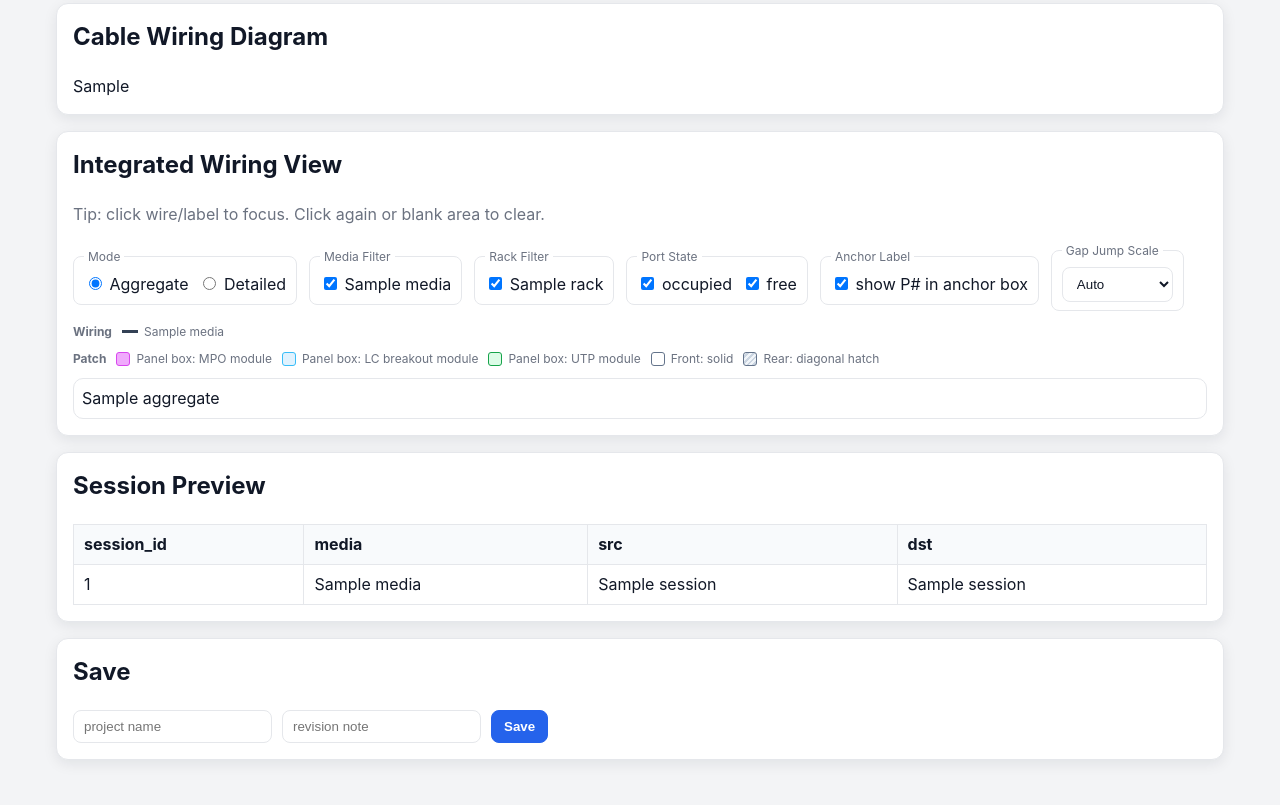
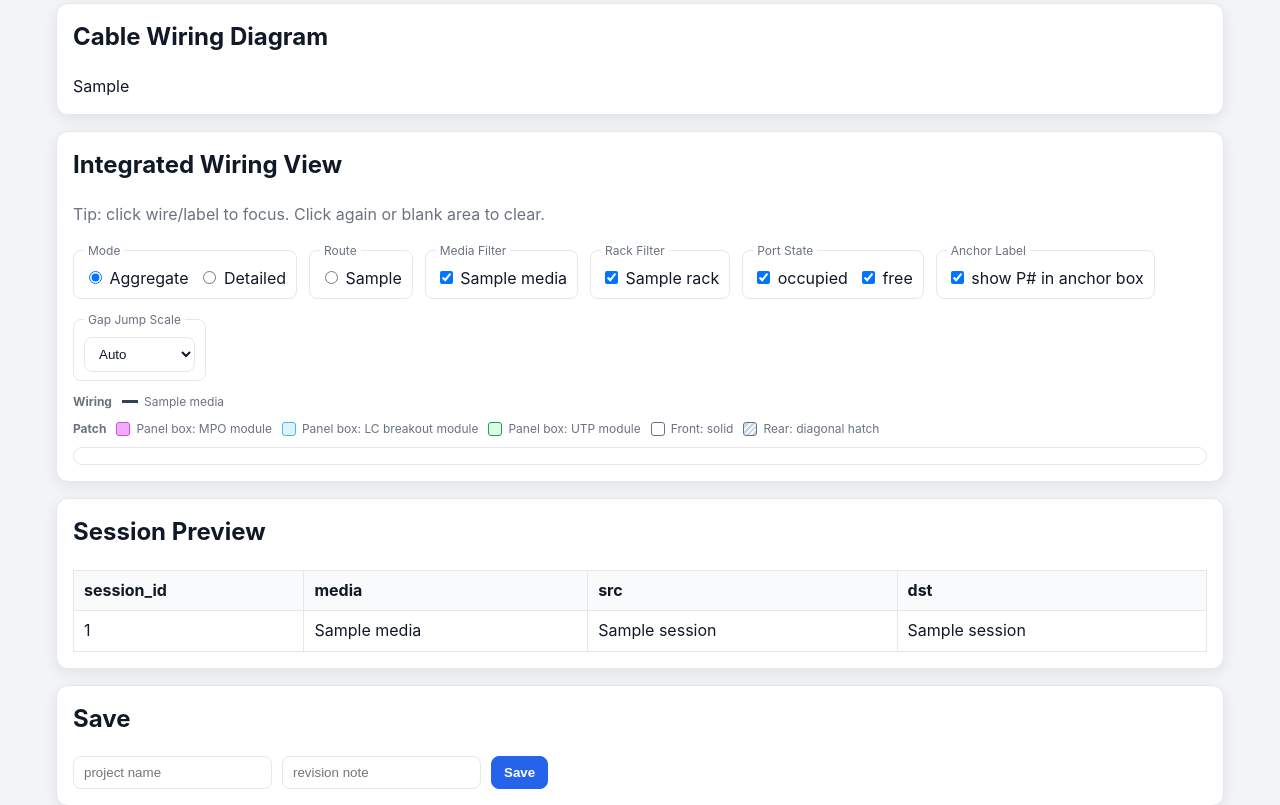
Before and after one commit to icecake0141/patchwork, a Flask app: template templates/trial.html in a window 1280 px wide. Shown: the part 777-1582 px from the top of the page. Before the commit the page ends 1552 px from the top, so only its background shows below. Run offline with Flask 3, Linux system fonts and the light colour scheme; the template is opened without the code that fills it: most values are stand-ins (such as "Sample title", 1, 10 or a date in 2020).

Commit message:
Add route mode options and improve highway/stagger routing

```diff
--- a/app.py
+++ b/app.py
@@ -98,9 +98,21 @@ def create_app() -> Flask:
             for rack in racks
         }
         wiring_svg_text = wiring_svg(result)
+        integrated_route_modes = ["direct", "detour", "highway", "stagger"]
         integrated_wiring_svgs = {
-            "aggregate": integrated_wiring_svg(result, mode="aggregate"),
-            "detailed": integrated_wiring_svg(result, mode="detailed"),
+            route_mode: {
+                "aggregate": integrated_wiring_svg(
+                    result,
+                    mode="aggregate",
+                    route_mode=route_mode,
+                ),
+                "detailed": integrated_wiring_svg(
+                    result,
+                    mode="detailed",
+                    route_mode=route_mode,
+                ),
+            }
+            for route_mode in integrated_route_modes
         }
         integrated_media_types = ["mmf_lc_duplex", "smf_lc_duplex", "mpo12", "utp_rj45"]
         integrated_racks = sorted({str(panel["rack_id"]) for panel in result.get("panels", [])})
@@ -112,6 +124,7 @@ def create_app() -> Flask:
             rack_svgs=rack_svgs,
             wiring_svg=wiring_svg_text,
             integrated_wiring_svgs=integrated_wiring_svgs,
+            integrated_route_modes=integrated_route_modes,
             integrated_media_types=integrated_media_types,
             integrated_racks=integrated_racks,
         )
@@ -148,7 +161,11 @@ def create_app() -> Flask:
         bom_table_rows: list[dict[str, Any]] = []
         rack_svgs: dict[str, str] = {}
         wiring_svg_text = ""
-        integrated_wiring_svgs = {"aggregate": "", "detailed": ""}
+        integrated_route_modes = ["direct", "detour", "highway", "stagger"]
+        integrated_wiring_svgs = {
+            route_mode: {"aggregate": "", "detailed": ""}
+            for route_mode in integrated_route_modes
+        }
         integrated_media_types = ["mmf_lc_duplex", "smf_lc_duplex", "mpo12", "utp_rj45"]
         integrated_racks: list[str] = []
         if result:
@@ -170,8 +187,19 @@ def create_app() -> Flask:
             }
             wiring_svg_text = wiring_svg(result)
             integrated_wiring_svgs = {
-                "aggregate": integrated_wiring_svg(result, mode="aggregate"),
-                "detailed": integrated_wiring_svg(result, mode="detailed"),
+                route_mode: {
+                    "aggregate": integrated_wiring_svg(
+                        result,
+                        mode="aggregate",
+                        route_mode=route_mode,
+                    ),
+                    "detailed": integrated_wiring_svg(
+                        result,
+                        mode="detailed",
+                        route_mode=route_mode,
+                    ),
+                }
+                for route_mode in integrated_route_modes
             }
             integrated_racks = sorted({str(panel["rack_id"]) for panel in result.get("panels", [])})
         return render_template(
@@ -185,6 +213,7 @@ def create_app() -> Flask:
             rack_svgs=rack_svgs,
             wiring_svg=wiring_svg_text,
             integrated_wiring_svgs=integrated_wiring_svgs,
+            integrated_route_modes=integrated_route_modes,
             integrated_media_types=integrated_media_types,
             integrated_racks=integrated_racks,
         )
--- a/templates/base.html
+++ b/templates/base.html
@@ -400,9 +400,17 @@
       return selected ? selected.value : "aggregate";
     };
 
+    const getRouteMode = (card) => {
+      const selected = card.querySelector('input[data-role="integrated-route"]:checked');
+      return selected ? selected.value : "direct";
+    };
+
     const getActiveSvg = (card) => {
       const mode = getMode(card);
-      const panel = card.querySelector(`[data-role="integrated-mode-panel"][data-mode="${mode}"]`);
+      const routeMode = getRouteMode(card);
+      const panel = card.querySelector(
+        `[data-role="integrated-mode-panel"][data-mode="${mode}"][data-route="${routeMode}"]`
+      );
       return panel ? panel.querySelector("svg") : null;
     };
 
@@ -678,10 +686,13 @@
 
     const applyMode = (card) => {
       const mode = getMode(card);
+      const routeMode = getRouteMode(card);
       card
         .querySelectorAll('[data-role="integrated-mode-panel"]')
         .forEach((panel) => {
-          panel.style.display = panel.getAttribute("data-mode") === mode ? "block" : "none";
+          const panelMode = panel.getAttribute("data-mode");
+          const panelRoute = panel.getAttribute("data-route") || "direct";
+          panel.style.display = panelMode === mode && panelRoute === routeMode ? "block" : "none";
         });
       const svg = getActiveSvg(card);
       bindPanZoom(svg);
@@ -695,6 +706,11 @@
 
     document.querySelectorAll('[data-role="integrated-card"]').forEach((card) => {
       card.querySelectorAll('input[data-role="integrated-mode"]').forEach((input) => {
+        input.addEventListener("change", () => {
+          applyMode(card);
+        });
+      });
+      card.querySelectorAll('input[data-role="integrated-route"]').forEach((input) => {
         input.addEventListener("change", () => {
           applyMode(card);
         });
--- a/templates/trial.html
+++ b/templates/trial.html
@@ -57,6 +57,12 @@
       <legend>Mode</legend>
       <label><input type="radio" name="integrated_mode_trial" value="aggregate" data-role="integrated-mode" checked> Aggregate</label>
       <label><input type="radio" name="integrated_mode_trial" value="detailed" data-role="integrated-mode"> Detailed</label>
+    </fieldset>
+    <fieldset>
+      <legend>Route</legend>
+      {% for route_mode in integrated_route_modes %}
+      <label><input type="radio" name="integrated_route_trial" value="{{ route_mode }}" data-role="integrated-route" {% if route_mode == "direct" %}checked{% endif %}> {{ route_mode }}</label>
+      {% endfor %}
     </fieldset>
     <fieldset>
       <legend>Media Filter</legend>
@@ -126,8 +132,10 @@
     </span>
   </div>
   <div class="integrated-scroll">
-    <div data-role="integrated-mode-panel" data-mode="aggregate">{{ integrated_wiring_svgs.aggregate|safe }}</div>
-    <div data-role="integrated-mode-panel" data-mode="detailed" style="display:none">{{ integrated_wiring_svgs.detailed|safe }}</div>
+    {% for route_mode in integrated_route_modes %}
+    <div data-role="integrated-mode-panel" data-mode="aggregate" data-route="{{ route_mode }}" {% if route_mode != "direct" %}style="display:none"{% endif %}>{{ integrated_wiring_svgs[route_mode].aggregate|safe }}</div>
+    <div data-role="integrated-mode-panel" data-mode="detailed" data-route="{{ route_mode }}" style="display:none">{{ integrated_wiring_svgs[route_mode].detailed|safe }}</div>
+    {% endfor %}
   </div>
 </div>
 
```
Also changed, not shown: services/export.py (+63 -17 lines), templates/project_detail.html (+10 -2 lines), tests/test_acceptance_smoke.py (+5 -0 lines), tests/test_export.py (+48 -0 lines).
